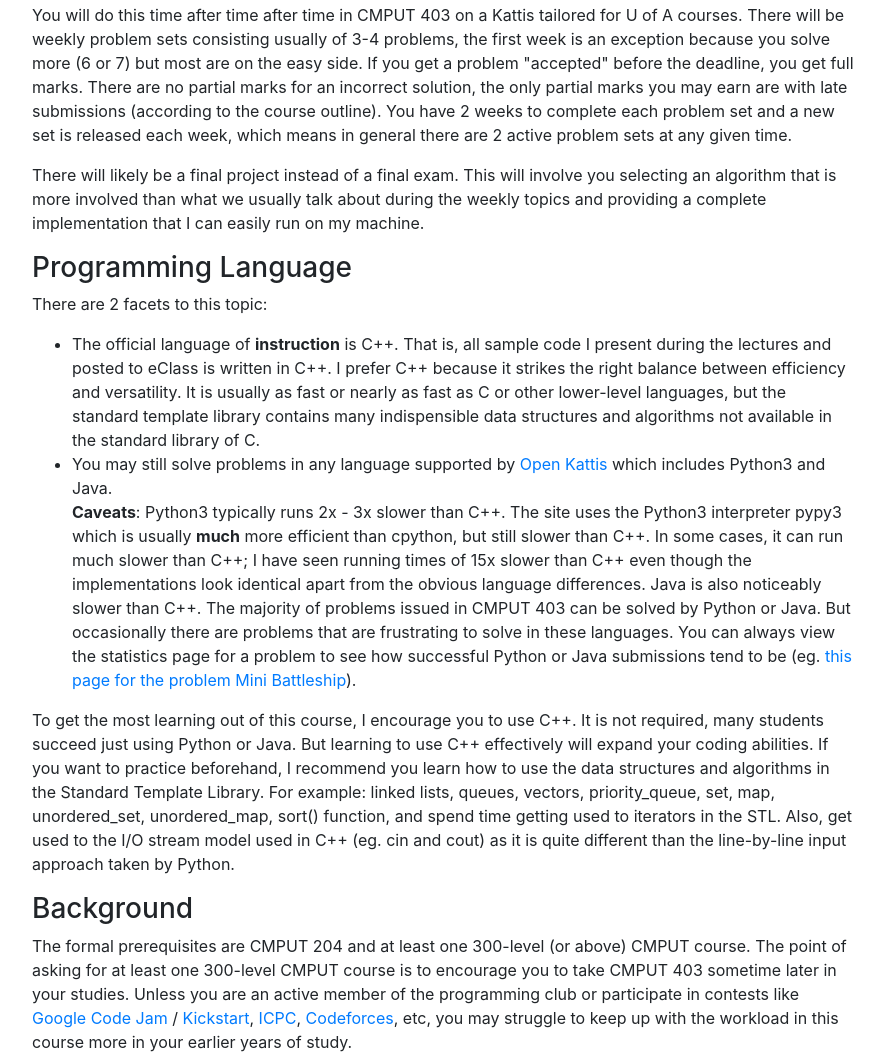
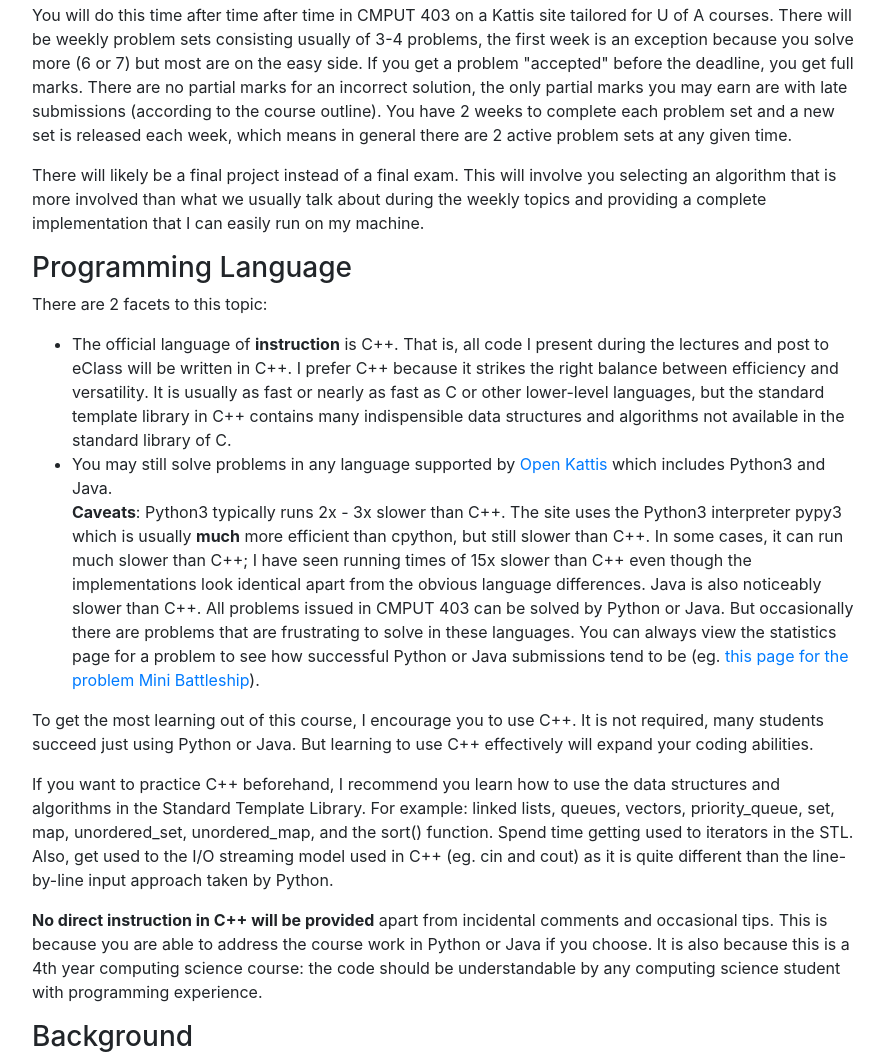
Before and after one commit to friggstad/friggstad.github.io, a plain HTML site: page cmput403_info.html in a window 1280 px wide. Shown: the part 877-1934 px from the top of the page, without its empty margins (111-995 px from the left). Drawn offline with nearby package versions, Linux system fonts and the light colour scheme.

Commit message:
webpage updated

```diff
--- a/cmput403_info.html
+++ b/cmput403_info.html
@@ -102,7 +102,7 @@
         </p>
 
         <p>
-          You will do this time after time after time in CMPUT 403 on a Kattis tailored for U of A courses. There will be weekly problem sets consisting usually of 3-4 problems,
+          You will do this time after time after time in CMPUT 403 on a Kattis site tailored for U of A courses. There will be weekly problem sets consisting usually of 3-4 problems,
           the first week is an exception because you solve more (6 or 7) but most are on the easy side. If you get a problem "accepted" before the deadline, you get full marks.
           There are no partial marks for an incorrect solution, the only partial marks you may earn are with late submissions (according to the course outline). You have 2 weeks
           to complete each problem set and a new set is released each week, which means in general there are 2 active problem sets at any given time.
@@ -118,24 +118,33 @@
           There are 2 facets to this topic:
           <ul>
             <li>The official language of <b>instruction</b> is C++.
-              That is, all sample code I present during the lectures and posted to eClass is written in C++.
+              That is, all code I present during the lectures and post to eClass will be written in C++.
               I prefer C++ because it strikes the right balance between
               efficiency and versatility. It is usually as fast or nearly as fast as C or other lower-level languages,
-              but the standard template library contains many indispensible data structures and algorithms not available
+              but the standard template library in C++ contains many indispensible data structures and algorithms not available
               in the standard library of C.</li>
             <li>You may still solve problems in any language supported by <a href="https://open.kattis.com/" target="_blank">Open Kattis</a> which includes Python3 and Java.<br>
               <b>Caveats</b>: Python3 typically runs 2x - 3x slower than C++. The site uses the Python3 interpreter pypy3 which is usually <b>much</b>
               more efficient than cpython, but still slower than C++. In some cases, it can run much slower than C++; I have seen running times of 15x slower than C++ even though the implementations look identical apart from
               the obvious language differences. Java is also noticeably slower than C++.
-              The majority of problems issued in CMPUT 403 can be solved by Python or Java. But occasionally there are problems that are frustrating to solve in these languages.
+              All problems issued in CMPUT 403 can be solved by Python or Java. But occasionally there are problems that are frustrating to solve in these languages.
               You can always view the statistics page for a problem to see how successful Python or Java submissions tend to be (eg. <a href="https://open.kattis.com/problems/minibattleship/statistics">this page for the problem Mini Battleship</a>).<br>
           </ul>
           <p>
             To get the most learning out of this course, I encourage you to use C++. It is not required, many students succeed just using Python or Java.
-            But learning to use C++ effectively will expand your coding abilities. If you want to practice beforehand, I recommend you learn how to use
+            But learning to use C++ effectively will expand your coding abilities.
+          </p>
+          <p>
+            If you want to practice C++ beforehand, I recommend you learn how to use
             the data structures and algorithms in the Standard Template Library. For example: linked lists, queues, vectors, priority_queue, set, map, unordered_set, unordered_map,
-            sort() function, and spend time getting used to iterators in the STL. Also, get used to the I/O stream model used in C++ (eg. cin and cout) as it is quite different
+            and the sort() function. Spend time getting used to iterators in the STL. Also, get used to the I/O streaming model used in C++ (eg. cin and cout) as it is quite different
             than the line-by-line input approach taken by Python.
+          </p>
+          <p>
+            <b>No direct instruction in C++ will be provided</b> apart from incidental comments and occasional tips.
+            This is because you are able to address the course work in Python or Java
+            if you choose. It is also because this is a 4th year computing science course: the code should be understandable by any
+            computing science student with programming experience.
           </p>
         </p>
 
@@ -145,7 +154,7 @@
           The point of asking for at least one 300-level CMPUT course is to encourage you to take CMPUT 403
           sometime later in your studies. Unless you are an active member of the programming club or participate in
           contests like <a href="https://codingcompetitions.withgoogle.com/codejam">Google Code Jam</a> / <a href="https://codingcompetitions.withgoogle.com/kickstart">Kickstart</a>, <a href="https://icpc.global/">ICPC</a>, <a href="https://codeforces.com/">Codeforces</a>, etc,
-          you may struggle to keep up with the workload in this course more in your earlier years of study.
+          you may struggle to keep up with the workload in this course in your earlier years of study.
         </p>
         <p>
           Some algorithms used in this course are taught in CMPUT 304, but you can pick them up during the readings.
@@ -158,7 +167,7 @@
           unless you already have extensive experience solving problems of this nature.
         </p>
         <p>
-          Math topics that pop up include (but are not necessarily limited too):
+          Math topics that pop up include but are not necessarily limited too:
           <ul>
             <li>Solving a system of equations: Gaussian Elimination.</li>
             <li>Matrices, especially multiplication.</li>
@@ -186,7 +195,7 @@
           The bookstore will adopt this book, but they will ask students
           to pre-register for a copy or else there will be a shipping delay.
           I will email all students registered for the course once the bookstore
-          starts taking orders. Alternatively, you can just order your own copy
+          starts taking orders (probably late October). Alternatively, you can just order your own copy
           directly from the site. Expect a few weeks for shipping.
         </p>
         <p>
@@ -200,7 +209,7 @@
 
         <h3>Is This Course Right For You?</h3>
         <p>
-          Be prepared to spend many hours coding and debugging each week, especially if you do not have
+          Be prepared to spend many, <b>many</b> hours coding and debugging each week especially if you do not have
           programming club experience. Note: only some students in CMPUT 403 are active members
           of the programming club. You will be among many peers if you do not have this background.
         </p>
```
